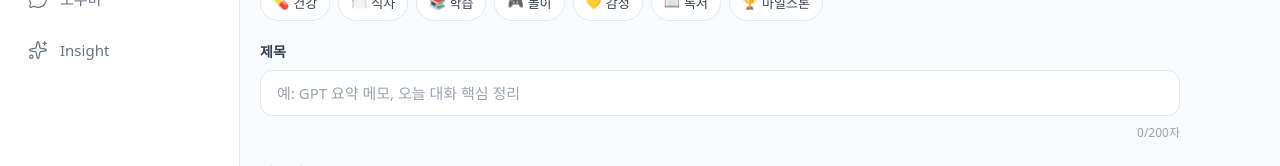
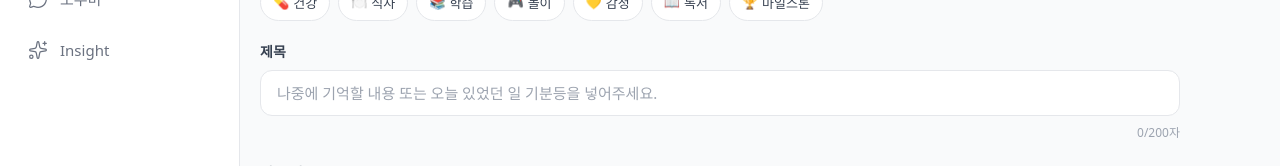
Before and after one commit to hyewon-0711/yuno920, a Next.js app in the folder frontend/: page /records/new in a window 1280 px wide. Shown: the part 334-500 px from the top of the page. Built offline with nearby package versions, Linux system fonts and the light colour scheme; no server answers; a web font is replaced by a local one.

Commit message:
chore(records): update note title placeholder copy
Replace the record title placeholder with clearer wording focused on memorable notes, daily events, and mood.

Co-authored-by: Cursor <cursoragent@cursor.com>

```diff
--- a/frontend/src/app/(app)/records/new/page.tsx
+++ b/frontend/src/app/(app)/records/new/page.tsx
@@ -162,7 +162,7 @@ export default function NewRecordPage() {
           <label className={styles.label}>제목</label>
           <input
             className={styles.input}
-            placeholder="예: GPT 요약 메모, 오늘 대화 핵심 정리"
+            placeholder="나중에 기억할 내용 또는 오늘 있었던 일 기분등을 넣어주세요."
             value={title}
             onChange={(e) => setTitle(e.target.value)}
             maxLength={200}
```
